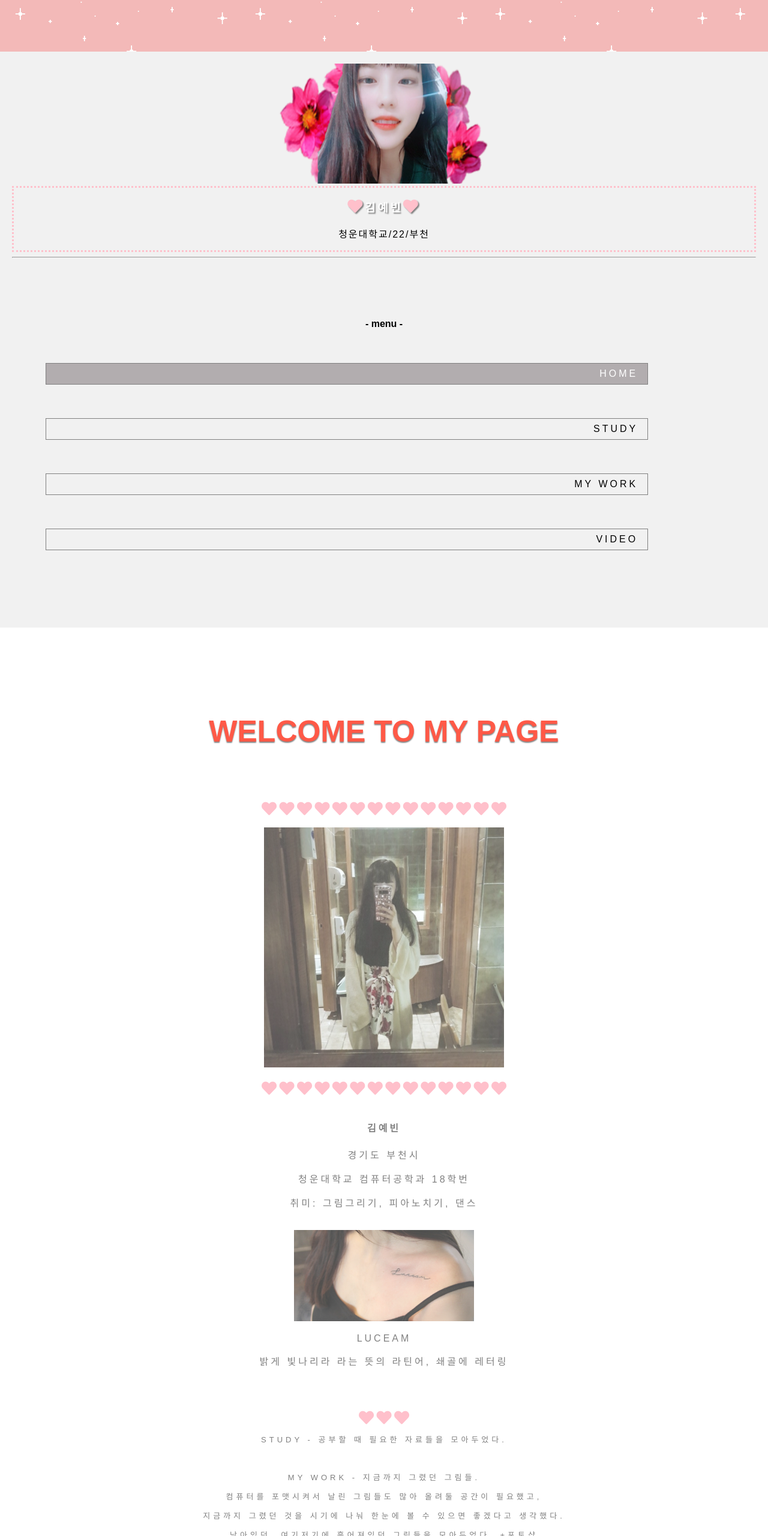
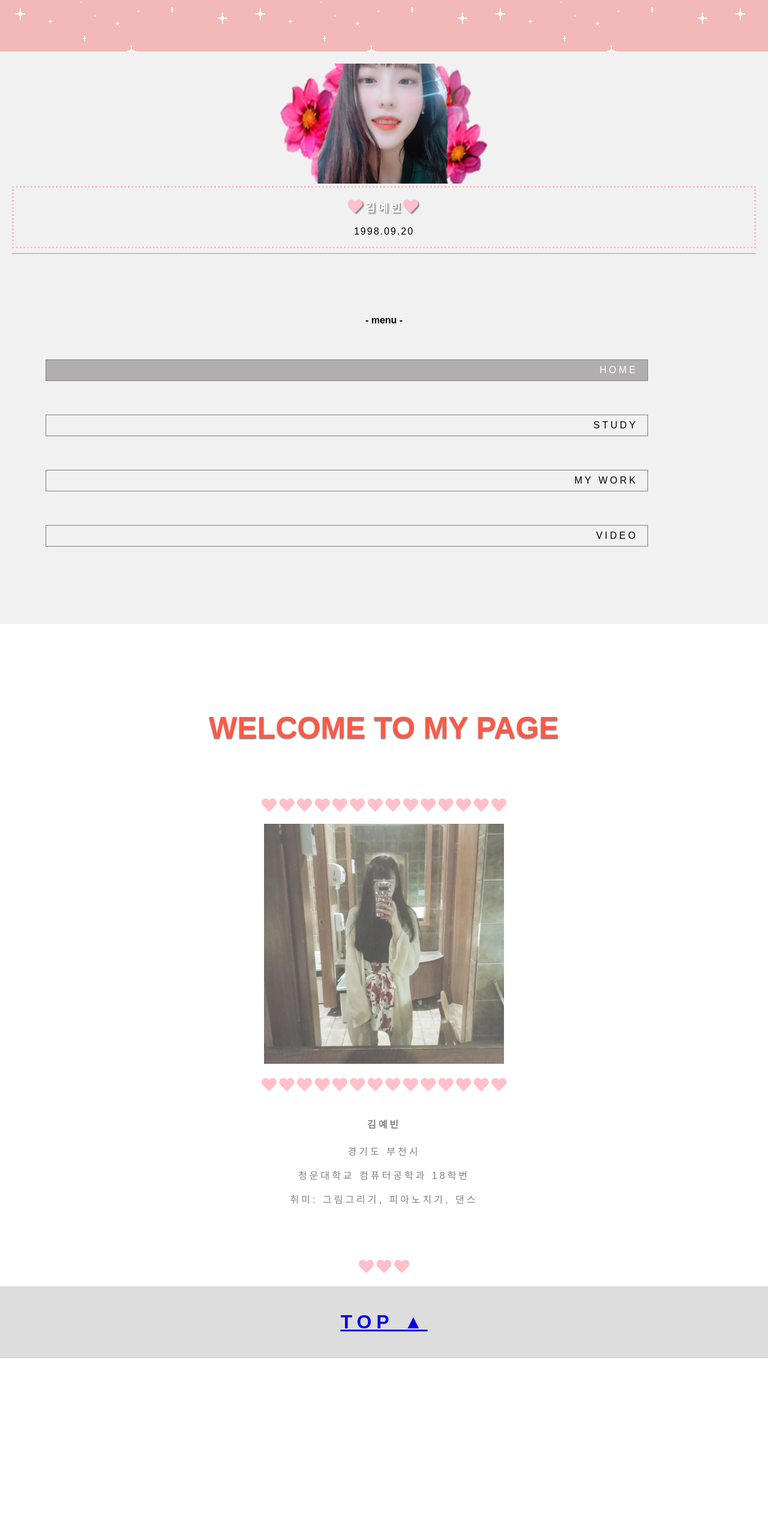
Before and after one commit to Luceam/LUCEAM, a plain HTML site: page index.html in a window 1280 px wide. Shown: the part 240-2800 px from the top of the page at 60% size. After the commit the page ends 2504 px from the top, so only its background shows below. Drawn offline with Linux system fonts and the light colour scheme.

Commit message:
Update index.html

```diff
--- a/index.html
+++ b/index.html
@@ -148,7 +148,7 @@ div {
     <img src="myimage.png" alt="grapic" style="width:350px; height:200px;">
     <div style="border:3px dotted pink;">
     <h3 style="letter-spacing:4px; color:white; text-shadow:2px 2px 2px gray;"><i class="fas fa-heart" style="font-size:25px;color:pink;"></i>김예빈<i class="fas fa-heart" style="font-size:25px;color:pink;"></i></h3>
-    <p style="letter-spacing:2px;">청운대학교/22/부천</p>
+    <p style="letter-spacing:2px;">1998.09.20</p>
   </div><hr>
 
 <br><br><br><br>
@@ -203,10 +203,6 @@ div {
    <p> 취미: 그림그리기, 피아노치기, 댄스</p>
    <br>
 
-   <img src="레터링.jpg" style="opacity:0.7; width:300px;"><br>
-   <p> LUCEAM</p>
-   <p>밝게 빛나리라 라는 뜻의 라틴어, 쇄골에 레터링</p>
-
    <br><br><br>
 </span>
 
@@ -214,14 +210,8 @@ div {
 <i class="fas fa-heart" style="font-size:25px;color:pink;"></i></h3>
 <i class="fas fa-heart" style="font-size:25px;color:pink;"></i></h3><br>
 <span style="letter-spacing:5px; color:gray; font-size:13px;">
-<p> STUDY - 공부할 때 필요한 자료들을 모아두었다.</p><br>
-<p> MY WORK - 지금까지 그렸던 그림들. </p>
-<p> 컴퓨터를 포맷시켜서 날린 그림들도 많아 올려둘 공간이 필요했고, </p>
-<p> 지금까지 그렸던 것을 시기에 나눠 한눈에 볼 수 있으면 좋겠다고 생각했다. </p>
-<p> 남아있던, 여기저기에 흩어져있던 그림들을 모아두었다.  +포토샵</p> <br>
-<p>VIDEO - 춤영상.</p>
-<p> 을지대학교 방사선학과 치어리딩시절 공연 영상 </p>
-<p><del>18년도 발대식, 19년도 엠티 장기자랑 영상은 찾으면 추가</del></p>
+
+
 </span>
 
 </div>
```
